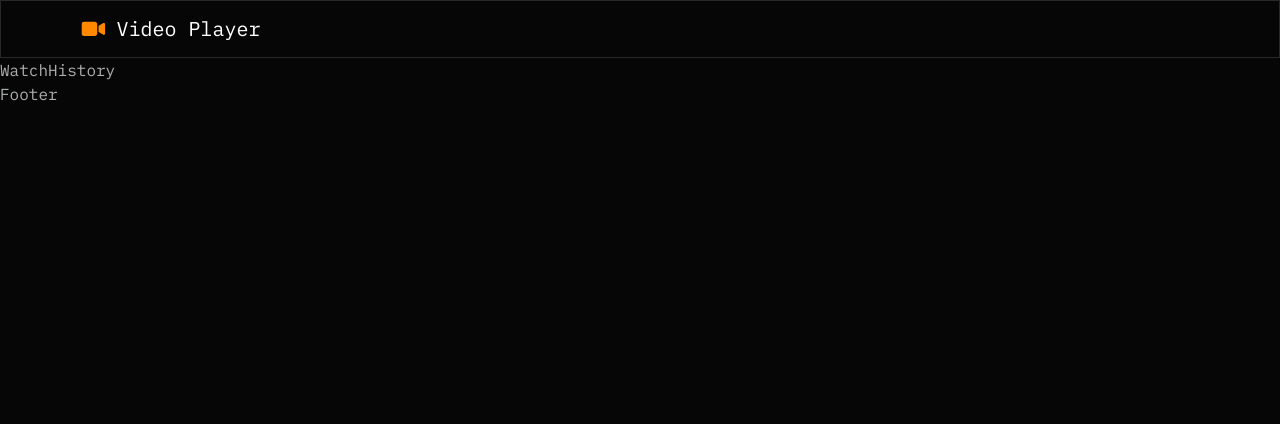
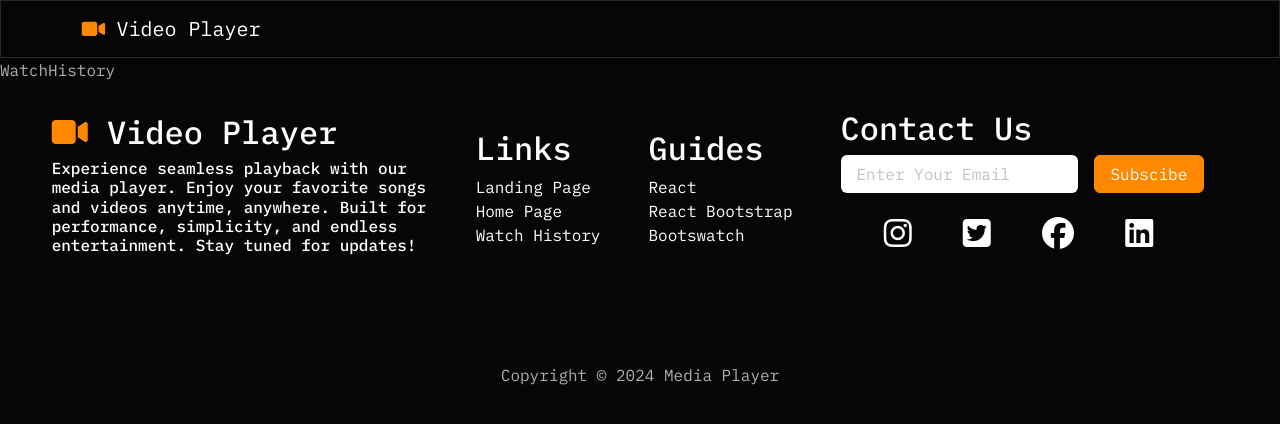
Before and after one commit to Muhammed-Anees-P/Media-Player, a React (Create React App) app: page /watch-history in a window 1280 px wide. Shown: the top 424 px of the page. Built offline with nearby package versions, Linux system fonts and the light colour scheme.

Commit message:
footer section completed

```diff
--- a/src/components/Footer.jsx
+++ b/src/components/Footer.jsx
@@ -1,9 +1,101 @@
-import React from 'react'
+import React from "react";
+import { Link } from "react-router-dom";
 
 function Footer() {
   return (
-    <div>Footer</div>
-  )
+    <div
+      className="d-flex align-items-center justify-content-center flex-column mb-4"
+      style={{ width: "100%", height: "300px" }}
+    >
+      <div className="footer d-flex align-items-center justify-content-evenly m-4">
+        <div className="website" style={{ width: "400px" }}>
+          <h4>
+            <i class="fa-solid fa-video  text-warning"></i>{" "}
+            <span className="text-white">Video Player</span>
+          </h4>
+          <h6>
+          Experience seamless playback with our media player. Enjoy your favorite songs and videos anytime, anywhere. Built for performance, simplicity, and endless entertainment. Stay tuned for updates!
+          </h6>
+        </div>
+        <div className="links d-flex flex-column m-4">
+          <h4>Links</h4>
+          <Link to={"/"} style={{ textDecoration: "none", color: "white" }}>
+            Landing Page
+          </Link>
+          <Link to={"/home"} style={{ textDecoration: "none", color: "white" }}>
+            Home Page
+          </Link>
+          <Link
+            to={"/watch-history"}
+            style={{ textDecoration: "none", color: "white" }}
+          >
+            Watch History
+          </Link>
+        </div>
+        <div className="guides d-flex flex-column m-4">
+          <h4>Guides</h4>
+          <Link
+            to={"https://react.dev/"}
+            style={{ textDecoration: "none", color: "white" }}
+          >
+            React
+          </Link>
+          <Link
+            to={"https://react-bootstrap.netlify.app/"}
+            style={{ textDecoration: "none", color: "white" }}
+          >
+            React Bootstrap
+          </Link>
+          <Link
+            to={"https://bootswatch.com/"}
+            style={{ textDecoration: "none", color: "white" }}
+          >
+            Bootswatch
+          </Link>
+        </div>
+        <div className="contact m-4">
+          <h4>Contact Us</h4>
+          <div className="d-flex">
+            <input
+              type="text"
+              className="form-control"
+              placeholder="Enter Your Email"
+            />
+            <button className="btn btn-warning text-white ms-3">
+              Subscibe
+            </button>
+          </div>
+          <div className="d-flex m-2 justify-content-evenly ">
+            <Link
+              className="m-2"
+              style={{ textDecoration: "none", color: "white" }}
+            >
+              <i class="fa-brands fa-instagram fa-2x mt-2 me-2"></i>
+            </Link>
+            <Link
+              className="m-2"
+              style={{ textDecoration: "none", color: "white" }}
+            >
+              <i class="fa-brands fa-square-twitter fa-2x mt-2 me-2"></i>
+            </Link>
+            <Link
+              className="m-2"
+              style={{ textDecoration: "none", color: "white" }}
+            >
+              <i class="fa-brands fa-facebook fa-2x mt-2 me-2"></i>
+            </Link>
+            <Link
+              className="m-2"
+              style={{ textDecoration: "none", color: "white" }}
+            >
+              <i class="fa-brands fa-linkedin fa-2x mt-2 me-2"></i>
+            </Link>
+          </div>
+        </div>
+      </div>
+      <p className="mt-5">Copyright &copy; 2024 Media Player</p>
+    </div>
+  );
 }
 
-export default Footer
+export default Footer;
```
